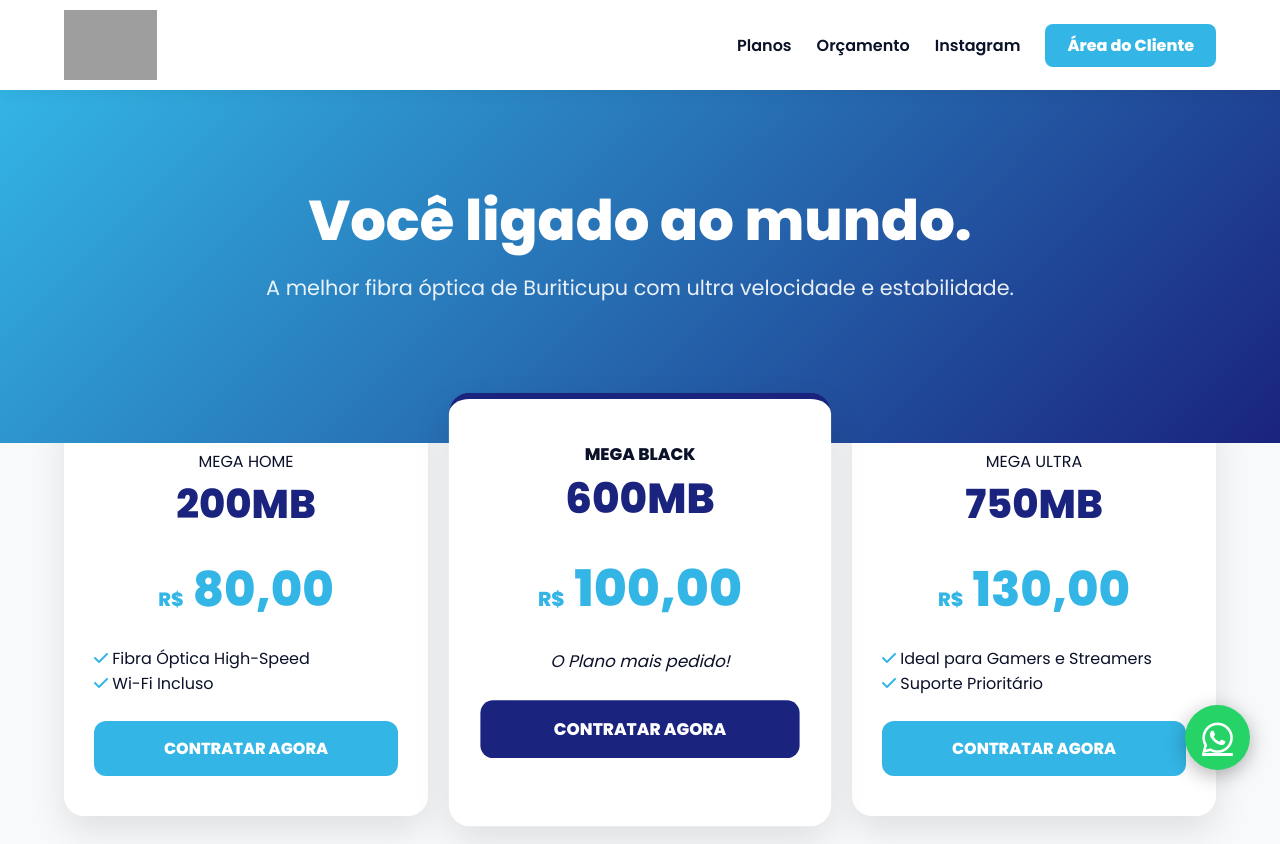
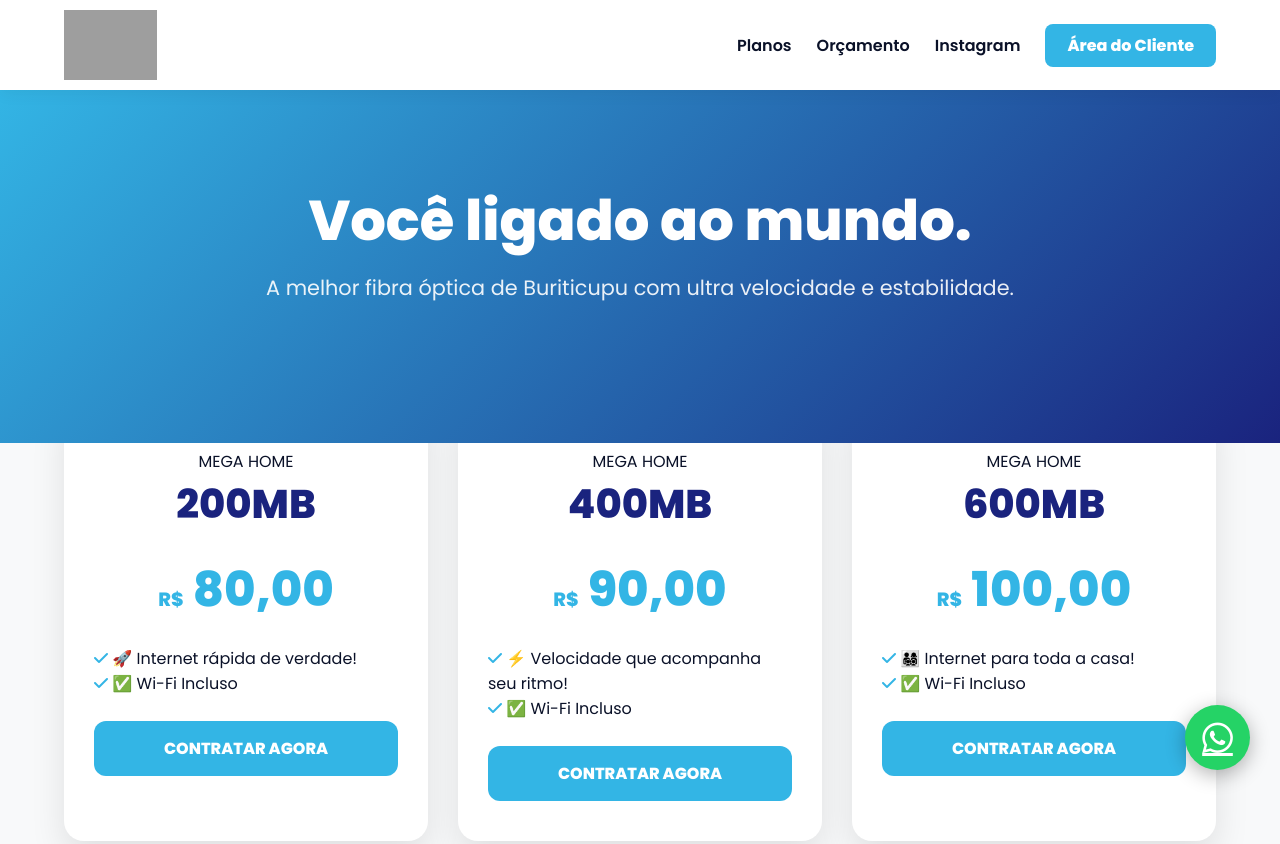
Before and after one commit to techcenterti/powernetbc-site, a plain HTML site: page index.html in a window 1280 px wide. Shown: the top 844 px of the page. Drawn offline with Linux system fonts and the light colour scheme; grey boxes are pictures that could not be loaded.

Commit message:
Fix HTML formatting and update content

```diff
--- a/index.html
+++ b/index.html
@@ -209,18 +209,32 @@
                 <div class="mega">200MB</div>
                 <div class="preco"><span>R$</span> 80,00</div>
                 <ul style="list-style: none; text-align: left; margin-bottom: 20px;">
-                    <li><i class="fas fa-check" style="color:var(--azul-vibrante)"></i> Fibra Óptica High-Speed</li>
-                    <li><i class="fas fa-check" style="color:var(--azul-vibrante)"></i> Wi-Fi Incluso</li>
+                    <li><i class="fas fa-check" style="color:var(--azul-vibrante)"></i> 🚀 Internet rápida de verdade!</li>
+                    <li><i class="fas fa-check" style="color:var(--azul-vibrante)"></i> ✅ Wi-Fi Incluso</li>
                 </ul>
                 <a href="https://wa.me/559881775698?text=Quero contratar o plano de 200MB" class="btn-whats">CONTRATAR AGORA</a>
             </div>
 
-            <div class="card-plano" style="transform: scale(1.05); border-color: var(--azul-marinho);">
-                <p><strong>MEGA BLACK</strong></p>
+            <div class="card-plano">
+                <p>MEGA HOME</p>
+                <div class="mega">400MB</div>
+                <div class="preco"><span>R$</span> 90,00</div>
+                <ul style="list-style: none; text-align: left; margin-bottom: 20px;">
+                    <li><i class="fas fa-check" style="color:var(--azul-vibrante)"></i> ⚡ Velocidade que acompanha seu ritmo!</li>
+                    <li><i class="fas fa-check" style="color:var(--azul-vibrante)"></i> ✅ Wi-Fi Incluso</li>
+                </ul>
+                <a href="https://wa.me/559881775698?text=Quero contratar o plano de 400MB" class="btn-whats">CONTRATAR AGORA</a>
+            </div>
+
+            <div class="card-plano">
+                <p>MEGA HOME</p>
                 <div class="mega">600MB</div>
                 <div class="preco"><span>R$</span> 100,00</div>
-                <p><em>O Plano mais pedido!</em></p>
-                <a href="https://wa.me/559881775698?text=Quero contratar o plano de 600MB" class="btn-whats" style="background: var(--azul-marinho);">CONTRATAR AGORA</a>
+                <ul style="list-style: none; text-align: left; margin-bottom: 20px;">
+                    <li><i class="fas fa-check" style="color:var(--azul-vibrante)"></i> 👨‍👩‍👧‍👦 Internet para toda a casa!</li>
+                    <li><i class="fas fa-check" style="color:var(--azul-vibrante)"></i> ✅ Wi-Fi Incluso</li>
+                </ul>
+                <a href="https://wa.me/559881775698?text=Quero contratar o plano de 600MB" class="btn-whats">CONTRATAR AGORA</a>
             </div>
 
             <div class="card-plano">
@@ -228,8 +242,8 @@
                 <div class="mega">750MB</div>
                 <div class="preco"><span>R$</span> 130,00</div>
                 <ul style="list-style: none; text-align: left; margin-bottom: 20px;">
-                    <li><i class="fas fa-check" style="color:var(--azul-vibrante)"></i> Ideal para Gamers e Streamers</li>
-                    <li><i class="fas fa-check" style="color:var(--azul-vibrante)"></i> Suporte Prioritário</li>
+                    <li><i class="fas fa-check" style="color:var(--azul-vibrante)"></i> 🌐 Ultra velocidade para quem exige mais!</li>
+                    <li><i class="fas fa-check" style="color:var(--azul-vibrante)"></i> 🛠 Suporte Prioritário</li>
                 </ul>
                 <a href="https://wa.me/559881775698?text=Quero contratar o plano de 750MB" class="btn-whats">CONTRATAR AGORA</a>
             </div>
@@ -256,4 +270,4 @@
     </a>
 
 </body>
-</html>
+</html>leva
```
